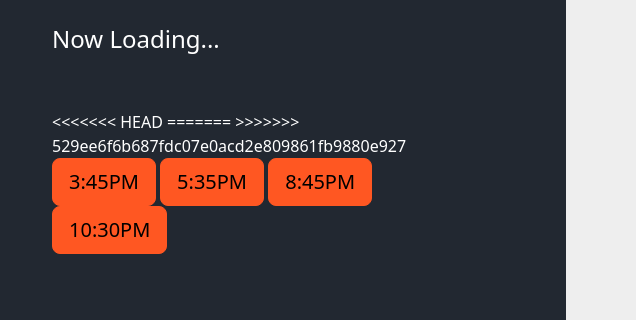
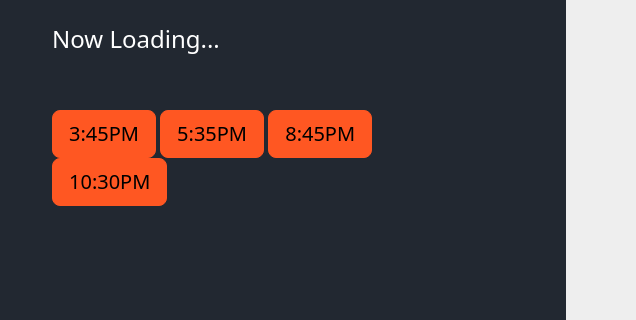
Before and after one commit to Roman363/CineSusWebsite, a website built with webpack: page dist/movieSelect.html in a window 1280 px wide. Shown: the part 756-1076 px from the top of the page, 644-1280 px from the left. Built offline with nearby package versions, Linux system fonts and the light colour scheme; some packages are replaced by stand-ins of ours; no server answers; the database is empty.

Commit message:
fixed a merge conflict

```diff
--- a/dist/movieSelect.html
+++ b/dist/movieSelect.html
@@ -124,11 +124,8 @@
             <h4 id="movieSelect1Description">Now Loading...</h4>
           </div>
           <div class="col">
-<<<<<<< HEAD
-            <form id="movieTime" onsubmit="submitForms()" method="get" action="detailpage.html">
-=======
+
             <form id="movieTime" onsubmit="submitForms()" method="get" action="paymentPage.html">
->>>>>>> 529ee6f6b687fdc07e0acd2e809861fb9880e927
               <input id="movieSelect1Value" type="hidden" value="" name="movieName">
               <input class="btn btn-color1 btn-lg" type="submit" value="3:45PM" name="movieTime">
               <input class="btn btn-color1 btn-lg" type="submit" value="5:35PM" name="movieTime">
```
